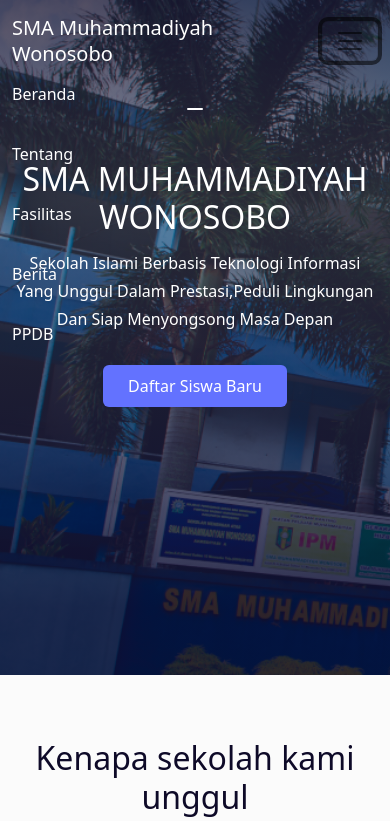
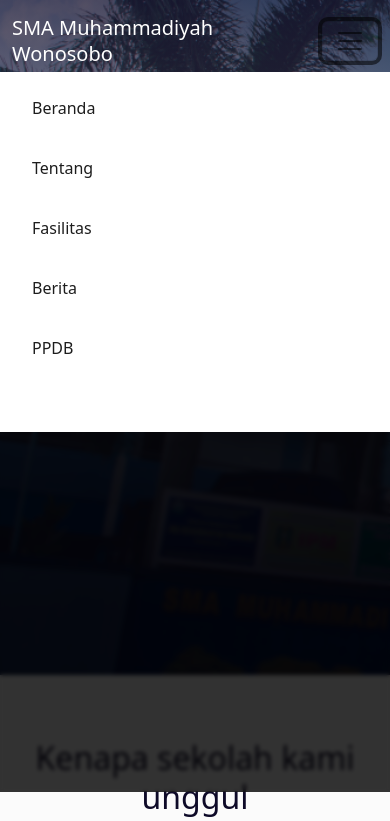
Before and after one commit to mulyant20/smadiwa-v3, a plain HTML site: page index.html in a window 390 px wide. Both pictures are taken after a click on the button "Toggle navigation". Shown: the top 821 px of the page. Drawn offline with Linux system fonts and the light colour scheme.

Commit message:
add style to mobile menu

```diff
--- a/assets/css/style.css
+++ b/assets/css/style.css
@@ -68,6 +68,40 @@
     margin-top: -4px;
 }
 
+.navbar-collapse {
+    transition: all 150ms ease;
+}
+
+@media (max-width: 800px) {
+    .navbar-collapse {
+        position: fixed;
+        top: 72px;
+        left: 0;
+        background-color: #fff;
+        width: 100%;
+        padding: 1rem 2rem 4rem;
+    }
+    .navbar-collapse::before {
+        content: '';
+        position: absolute;
+        width: 100%;
+        top: 360px;
+        left: 0;
+        height: 100%;
+        background-color: rgba(0, 0, 0, 0.8);
+        backdrop-filter: blur(2px);
+        z-index: -10;
+    }
+
+    .nav-link,
+    .nav-link.active {
+        color: #1d1d1d !important;
+    }
+
+    .nav-link.active::before {
+        display: none;
+    }
+}
 
 /* button */
 
```
